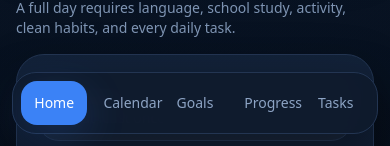
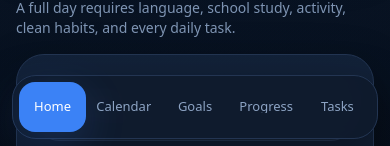
Before and after one commit to Cavary7/FERVET, a Next.js app: page / in a window 390 px wide. Shown: the part 698-844 px from the top of the page. Built offline with nearby package versions, Linux system fonts and the light colour scheme.

Commit message:
Fix bottom navigation spacing on iPhone

```diff
--- a/src/components/bottom-nav.tsx
+++ b/src/components/bottom-nav.tsx
@@ -15,26 +15,28 @@ export function BottomNav() {
   const pathname = usePathname();
 
   return (
-    <nav className="fixed bottom-3 left-1/2 z-50 w-[calc(100%-1.5rem)] max-w-md -translate-x-1/2 rounded-3xl border border-border bg-panel/95 p-2 shadow-[0_20px_50px_rgba(0,0,0,0.35)] backdrop-blur">
-      <ul className="grid grid-cols-5 gap-1">
+    <div className="pointer-events-none fixed inset-x-0 bottom-0 z-50 flex justify-center px-3 pb-[calc(env(safe-area-inset-bottom,0px)+0.45rem)]">
+      <nav className="pointer-events-auto w-full max-w-md rounded-3xl border border-border bg-panel/95 p-1.5 shadow-[0_20px_50px_rgba(0,0,0,0.35)] backdrop-blur">
+        <ul className="flex items-stretch justify-between gap-1">
           {items.map((item) => {
             const active = pathname === item.href;
             return (
-            <li key={item.href}>
+              <li className="min-w-0 flex-1" key={item.href}>
                 <Link
-                className={`block rounded-2xl px-3 py-3 text-center text-sm font-medium transition ${
+                  className={`flex min-h-[50px] items-center justify-center rounded-2xl px-1 text-center text-[13px] font-medium leading-none transition ${
                     active
                       ? "bg-accent text-white shadow-glow"
                       : "text-muted hover:bg-panelStrong hover:text-foreground"
                   }`}
                   href={item.href}
                 >
-                {item.label}
+                  <span className="block truncate">{item.label}</span>
                 </Link>
               </li>
             );
           })}
         </ul>
       </nav>
+    </div>
   );
 }
```
Lines whose indentation alone changed are shown as unchanged.
